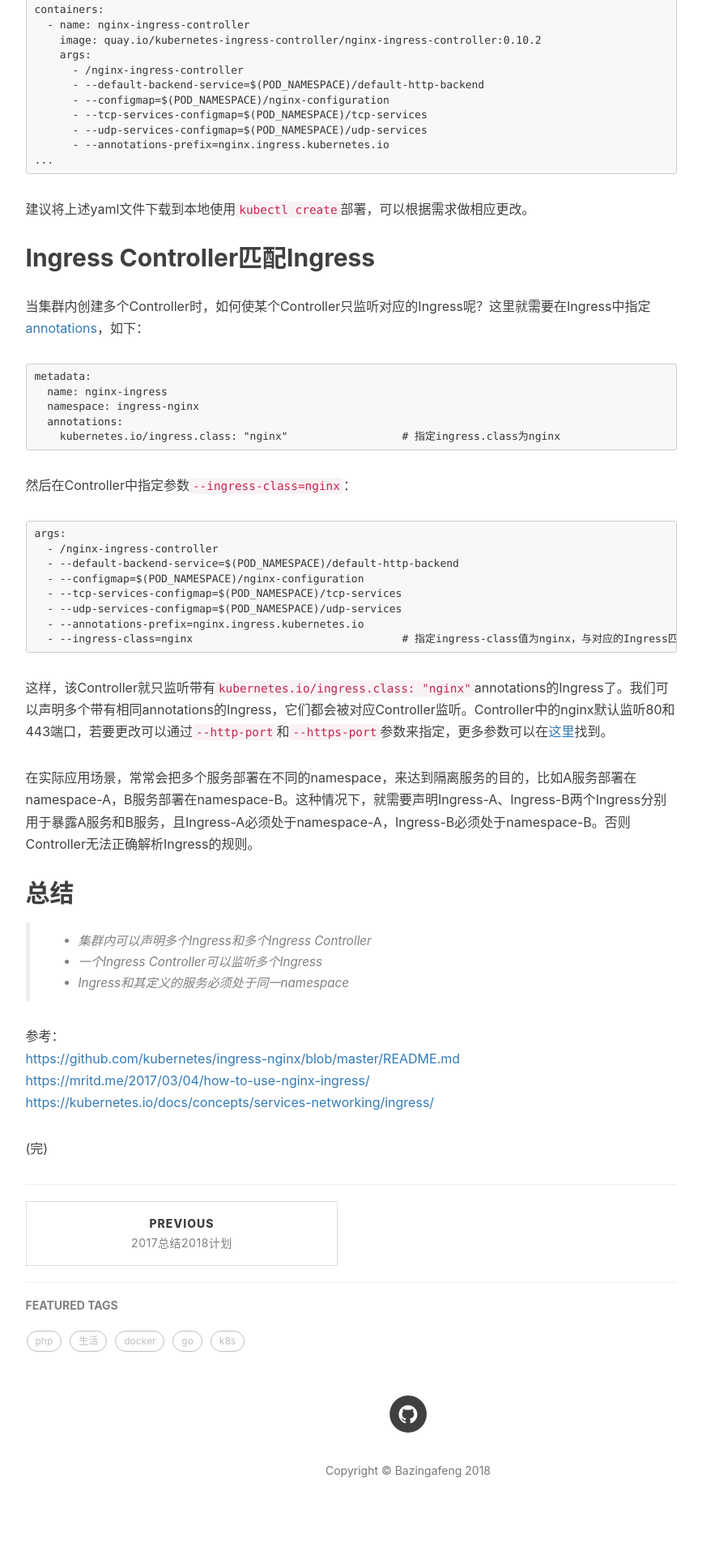
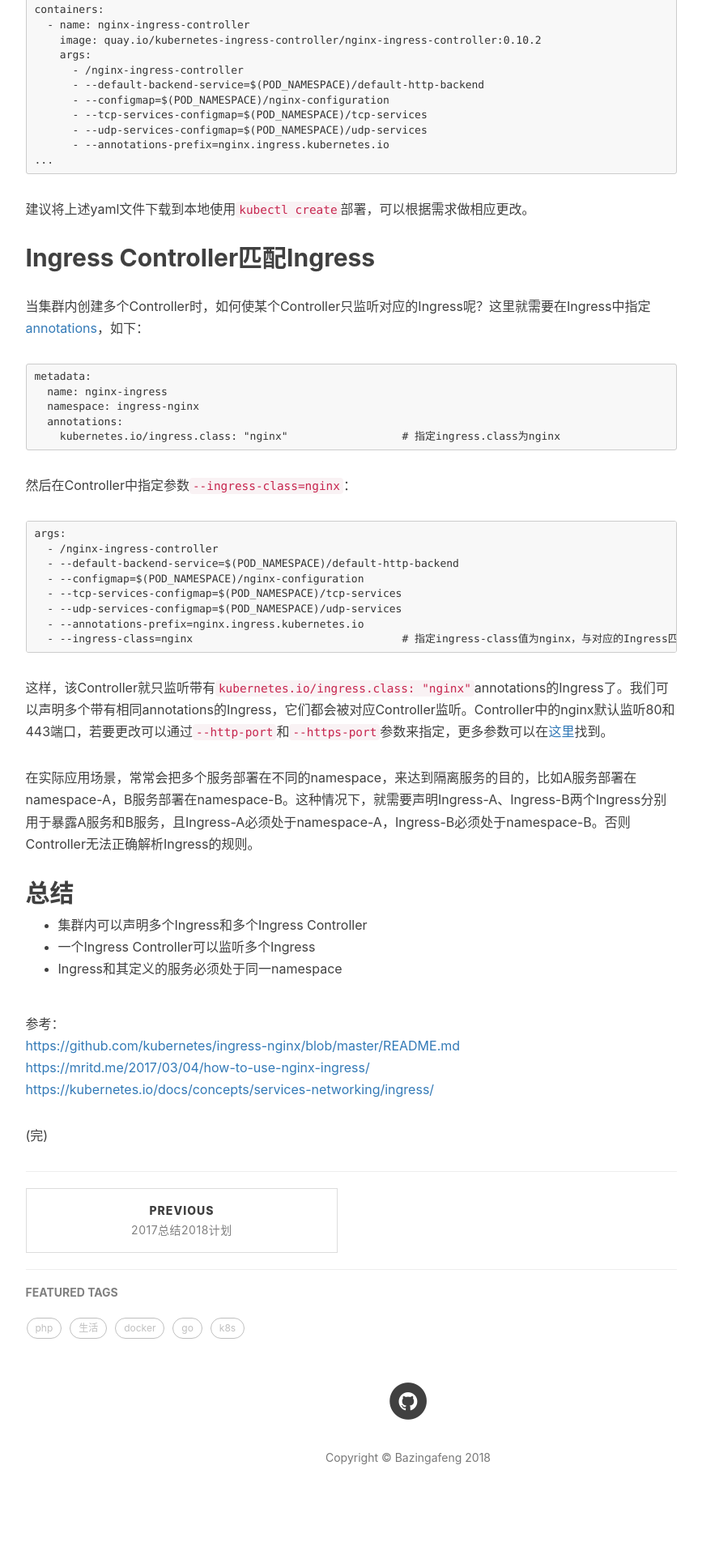
Before and after one commit to fengh0409/fengh0409.github.io, a Jekyll site: the page built from _posts/2018-02-10-deploy-ingress-in-kubernetes.markdown, in a window 1280 px wide. Shown: the part 2659-4579 px from the top of the page at 81% size, without its empty margins (136-1003 px from the left). Built offline with Jekyll 4.4.1, drawn with Linux system fonts in a browser that asks for light colours; nearby versions of some CDN libraries; comment, search, counter and statistics services are not loaded.

```diff
--- a/_posts/2018-02-10-deploy-ingress-in-kubernetes.markdown
+++ b/_posts/2018-02-10-deploy-ingress-in-kubernetes.markdown
@@ -140,9 +140,9 @@ args:
 在实际应用场景，常常会把多个服务部署在不同的namespace，来达到隔离服务的目的，比如A服务部署在namespace-A，B服务部署在namespace-B。这种情况下，就需要声明Ingress-A、Ingress-B两个Ingress分别用于暴露A服务和B服务，且Ingress-A必须处于namespace-A，Ingress-B必须处于namespace-B。否则Controller无法正确解析Ingress的规则。
 
 ## 总结
-> * 集群内可以声明多个Ingress和多个Ingress Controller
-> * 一个Ingress Controller可以监听多个Ingress
-> * Ingress和其定义的服务必须处于同一namespace
+* 集群内可以声明多个Ingress和多个Ingress Controller
+* 一个Ingress Controller可以监听多个Ingress
+* Ingress和其定义的服务必须处于同一namespace
 
 参考：
 [https://github.com/kubernetes/ingress-nginx/blob/master/README.md](https://github.com/kubernetes/ingress-nginx/blob/master/README.md)
```
